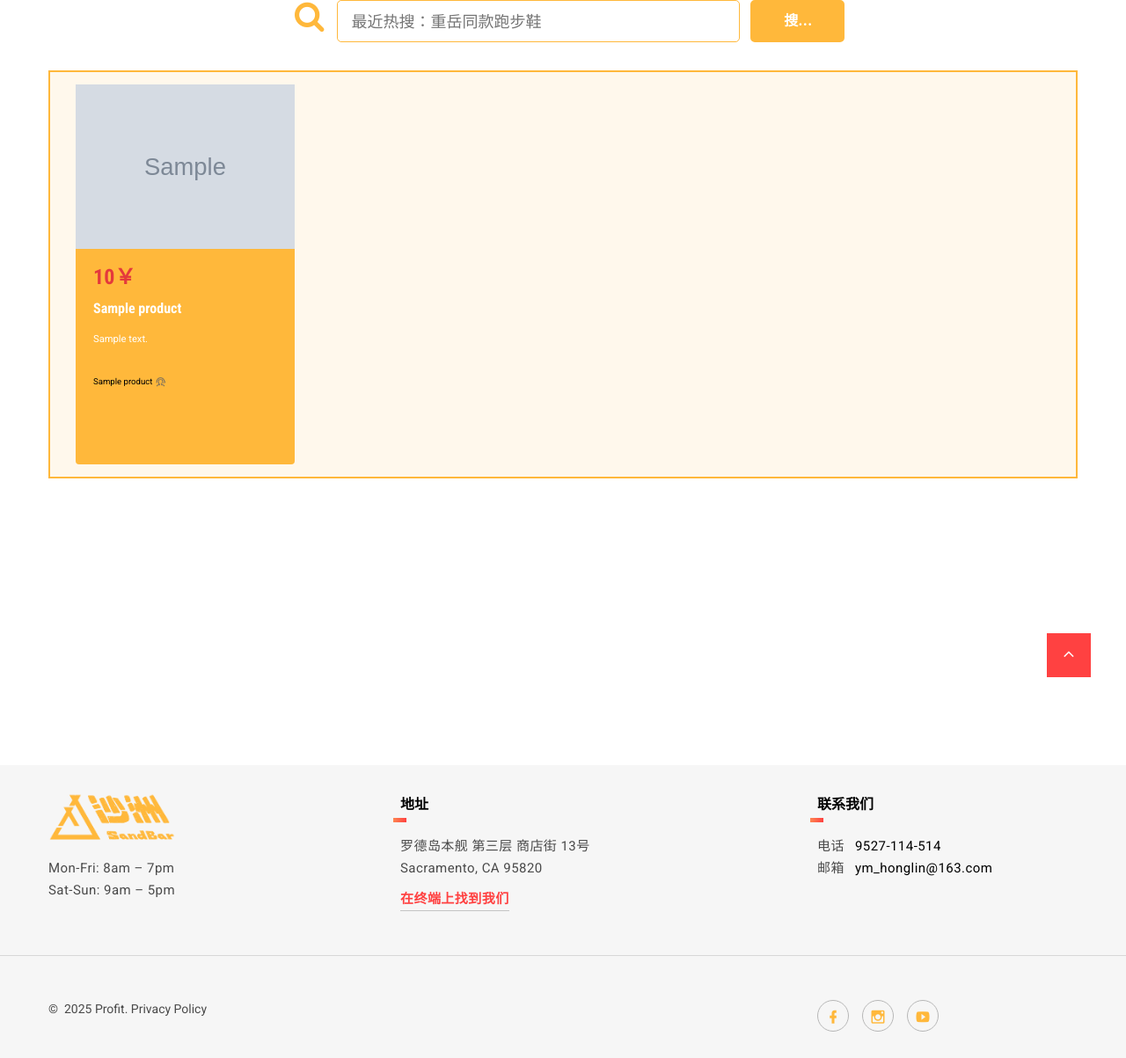
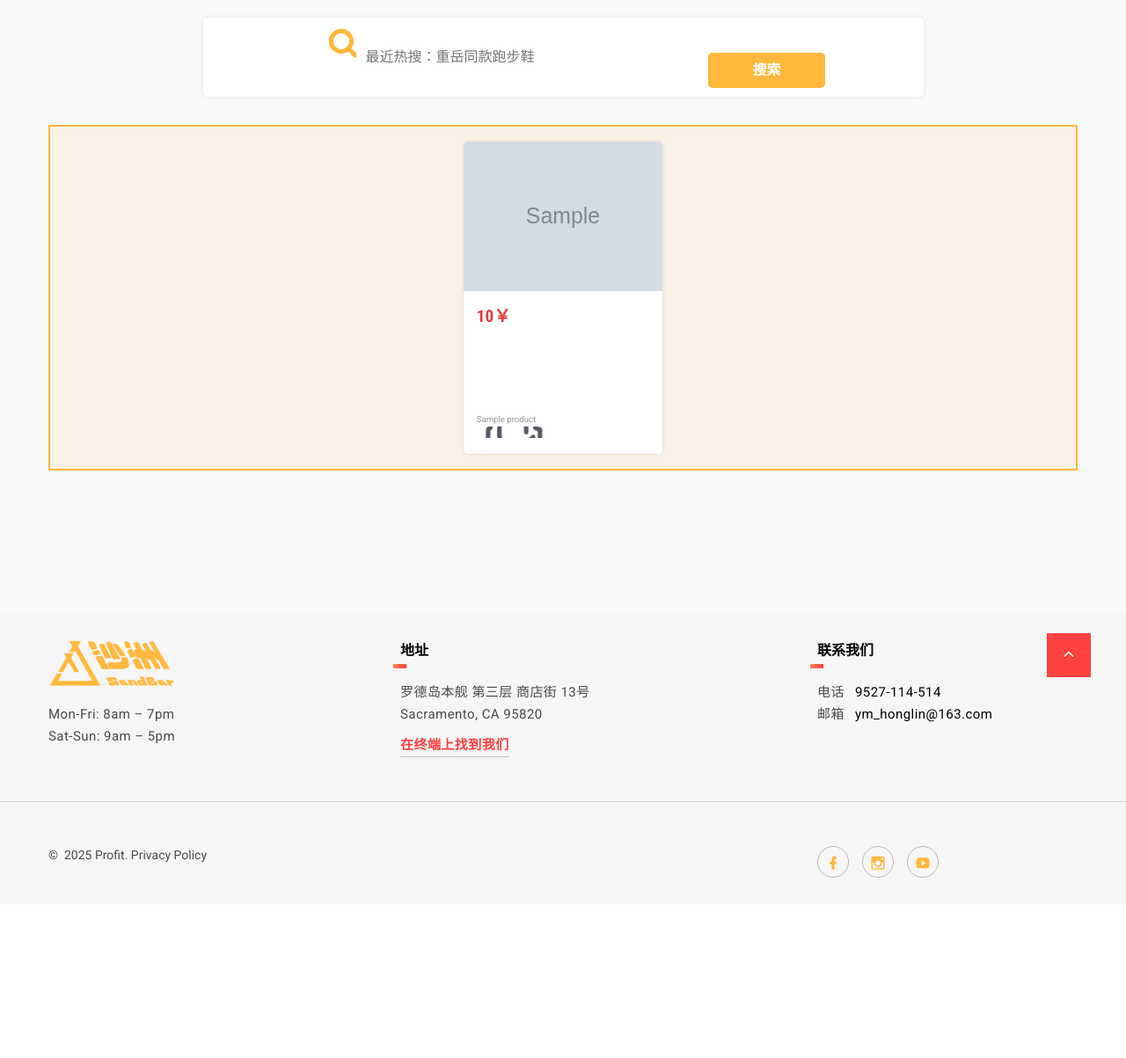
Before and after one commit to redkylin-TheMan/sandBar, a PHP site: page /shop.php in a window 1280 px wide. Shown: the part 90-1293 px from the top of the page at 88% size. After the commit the page ends 1088 px from the top, so only its background shows below. Run offline with PHP 8.4, Linux system fonts and the light colour scheme; the visitor is signed in with stand-in values (Sample User, id 1); tables that the repository leaves empty or names only in its code hold one stand-in row (values such as "Sample post"); grey boxes marked "Sample" are stand-in pictures; some web fonts are replaced.

Commit message:
商店页面更新

```diff
--- a/css/shop.css
+++ b/css/shop.css
@@ -54,10 +54,13 @@
 /* 顶部搜索栏 */
 
 .search {
-  width: 50vw;
-  margin: 0 auto;
+  width: 70%;
+  margin: 20px auto;
+  background-color: white;
+  border-radius: 5px;
+  box-shadow: 0 0 5px rgba(0, 0, 0, 0.1);
+  padding: 10px;
 }
-
 
 .search .icon {
   font-size: 200%;
@@ -69,30 +72,29 @@
 
 .search .button {
   font-family: 'yuanshiren';
-  margin: 0;
-  margin-left: 1vw;
   background-color: #ffb83b;
-  border: #ffb83b;
+  border: none;
   font-size: 1rem;
   color: white;
   border-radius: 5px;
-  border: 3px #ffb83b solid;
+  padding: 10px 20px;
 }
 
 .search .button:hover {
-  background-color: white;
-  color: #ffb83b;
+  background-color: #e8a532;
 }
 
 
 .search input {
-  border: 1px solid #ffb83b;
+  border: none;
   border-radius: 5px;
+  padding: 10px;
+  font-size: 1rem;
 }
 
 .search input:focus {
-  border: solid 2px #ffb83b;
-  /* transition: 1s all; */
+  outline: none;
+  box-shadow: 0 0 5px #ffb83b;
 }
 
 /* 顶部搜索栏 */
@@ -190,13 +192,30 @@
 
 /* 右侧商品栏 */
 .right .goods-item {
-  width: 22%;
-  height: 27rem;
-  background-color: #ffb83b;
-  margin: 12px;
-  transition: all 0.2s;
+  width: 20%;
+  height: auto;
+  background-color: white;
+  margin: 15px;
+  border-radius: 5px;
+  box-shadow: 0 0 5px rgba(0, 0, 0, 0.1);
   color: black;
+  overflow: hidden;
+  transition: transform 0.2s ease-in-out;
+
 }
+
+.right .goods-item:hover {
+  box-shadow: 0 0 10px rgba(0, 0, 0, 0.2);
+  transform: scale(1.05);
+
+}
+
+.right .goods-item img {
+  width: 100%;
+  height: auto;
+  object-fit: cover;
+}
+
 
 .price {
   color: red;
@@ -214,10 +233,6 @@
   margin-left: 0;
 }
 
-.right .goods-item:hover {
-  box-shadow: #5f5f5f 5px 5px 14px 0;
-  transition: all 0.2s;
-}
 
 .right .card {
   border: none;
@@ -280,3 +295,38 @@
 .nothing_img {
   margin: 0 auto;
 }
+
+.right .goods-item img {
+  width: 100%;
+  height: auto;
+  object-fit: cover;
+}
+
+.right .card-body {
+  padding: 15px;
+}
+
+.right .card-title.price {
+  color: #e4393c;
+  font-size: 1.2rem;
+  margin-bottom: 5px;
+}
+
+.right .card-title.goods_title {
+  font-size: 1rem;
+  height: auto;
+  overflow: visible;
+  margin-bottom: 10px;
+}
+
+.right .card-text {
+  font-size: 0.8rem;
+  height: auto;
+  overflow: visible;
+  color: #666;
+}
+
+.right .brand {
+  font-size: 0.7rem;
+  color: #999;
+}
--- a/shop.php
+++ b/shop.php
@@ -13,25 +13,15 @@
   <link rel="stylesheet" href="css/style.css">
   <link rel="stylesheet" href="css/shop.css">
   <style>
-    .card-title {
-      height: 1.5rem;
-      overflow: hidden;
-      font-size: 1rem;
-    }
-
-    .card-body .price {
-      color: #e4393c;
-      font-size: 1.5rem;
-      line-height: 1.5rem;
+    /* 可以在这里添加一些内联样式进行快速调整 */
+    body {
+      background-color: #f8f9fa; /* 浅灰色背景 */
     }
   </style>
 </head>
 
 <body>
-  <!-- <div class="ie-panel"><a href="http://windows.microsoft.com/en-US/internet-explorer/"><img
-        src="images/ie8-panel/warning_bar_0000_us.jpg" height="42" width="820"
-        alt="You are using an outdated browser. For a faster, safer browsing experience, upgrade for free today."></a>
-  </div> -->
+  <!-- 预加载器 -->
   <div class="preloader">
     <div class="preloader-body">
       <div class="cssload-container">
@@ -41,51 +31,43 @@
     </div>
   </div>
 
-
-
+  <!-- 页面 -->
   <div class="page">
     <!-- 头部 -->
     <?php include 'moudle/header.php' ?>
-    <!-- 头部 -->
 
-
+    <!-- 主容器 -->
     <div class="container">
       <!-- 搜索栏 -->
       <form class="top text-center" action="shop_search.php" method="GET">
-        <div class="search row">
+        <div class="search row justify-content-center">
           <div class="icon">
-            <span class=" fa-search col-1"></span>
+            <span class="fa fa-search col-1"></span>
           </div>
-          <input type="text" name="keyword" class="col" placeholder="最近热搜：重岳同款跑步鞋" require>
-          <!-- <label for="></label> -->
+          <input type="text" name="keyword" class="col-6" placeholder="最近热搜：重岳同款跑步鞋" required>
           <button type="submit" class="col-2 button">搜索</button>
         </div>
       </form>
-      <!-- 搜索栏 -->
 
       <!-- 商品栏 -->
       <div class="goods container">
-
-        <div class="right container row">
-
+        <div class="right container row justify-content-center">
           <!-- 商品卡片 -->
-
           <!-- 用于输出所有的商品 -->
           <?php include 'php/products.php' ?>
-
           <!-- 商品卡片 -->
         </div>
-        <!-- 商品栏 -->
       </div>
     </div>
+
+    <!-- 页脚 -->
+    <?php include 'moudle/footer.php' ?>
   </div>
 
-
-  <?php include 'moudle/footer.php' ?>
-
-
+  <!-- 全局消息提示 -->
   <div class="snackbars" id="form-output-global"></div>
 
+  <!-- 脚本 -->
   <script src="js/core.min.js"></script>
   <script src="js/script.js"></script>
 </body>
```
